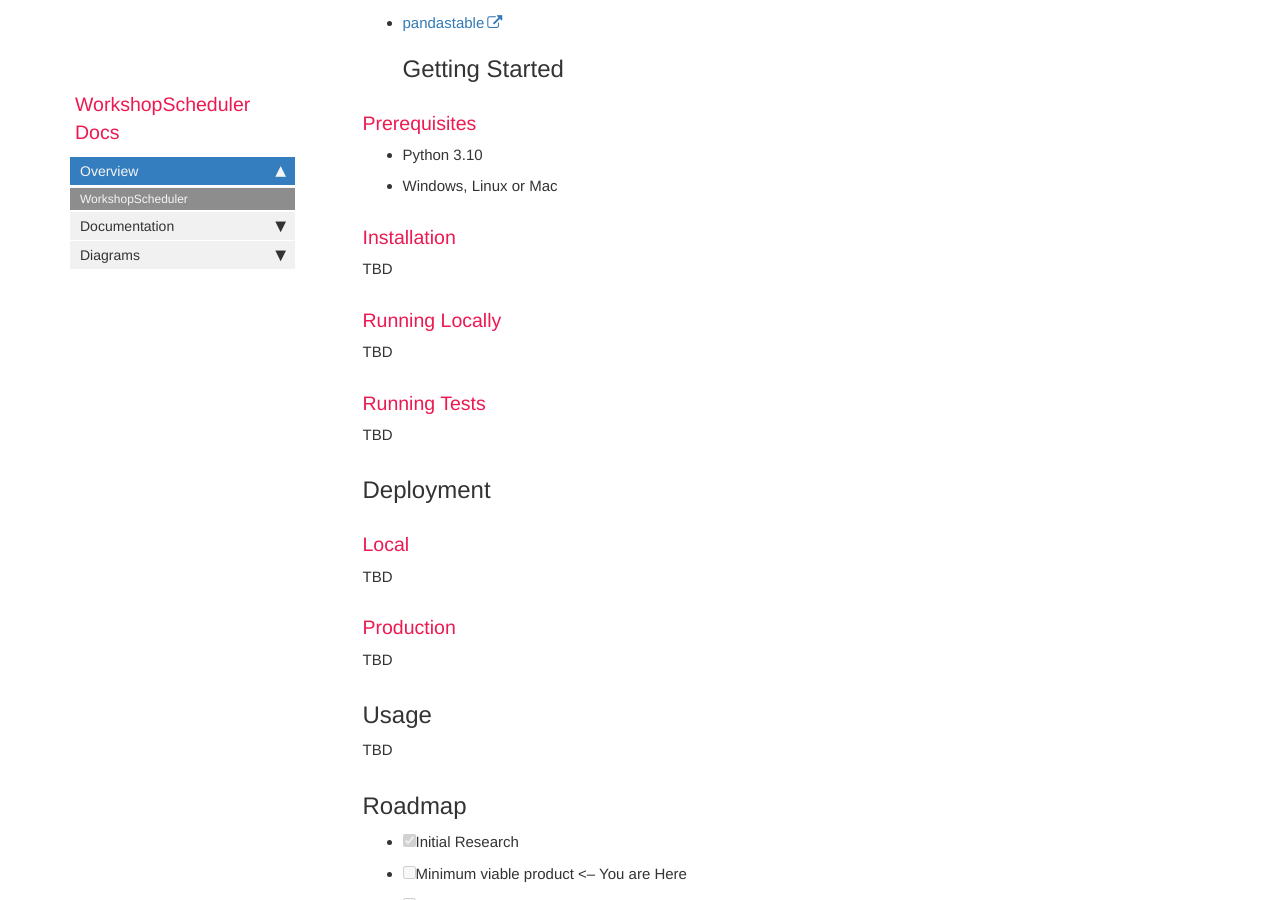
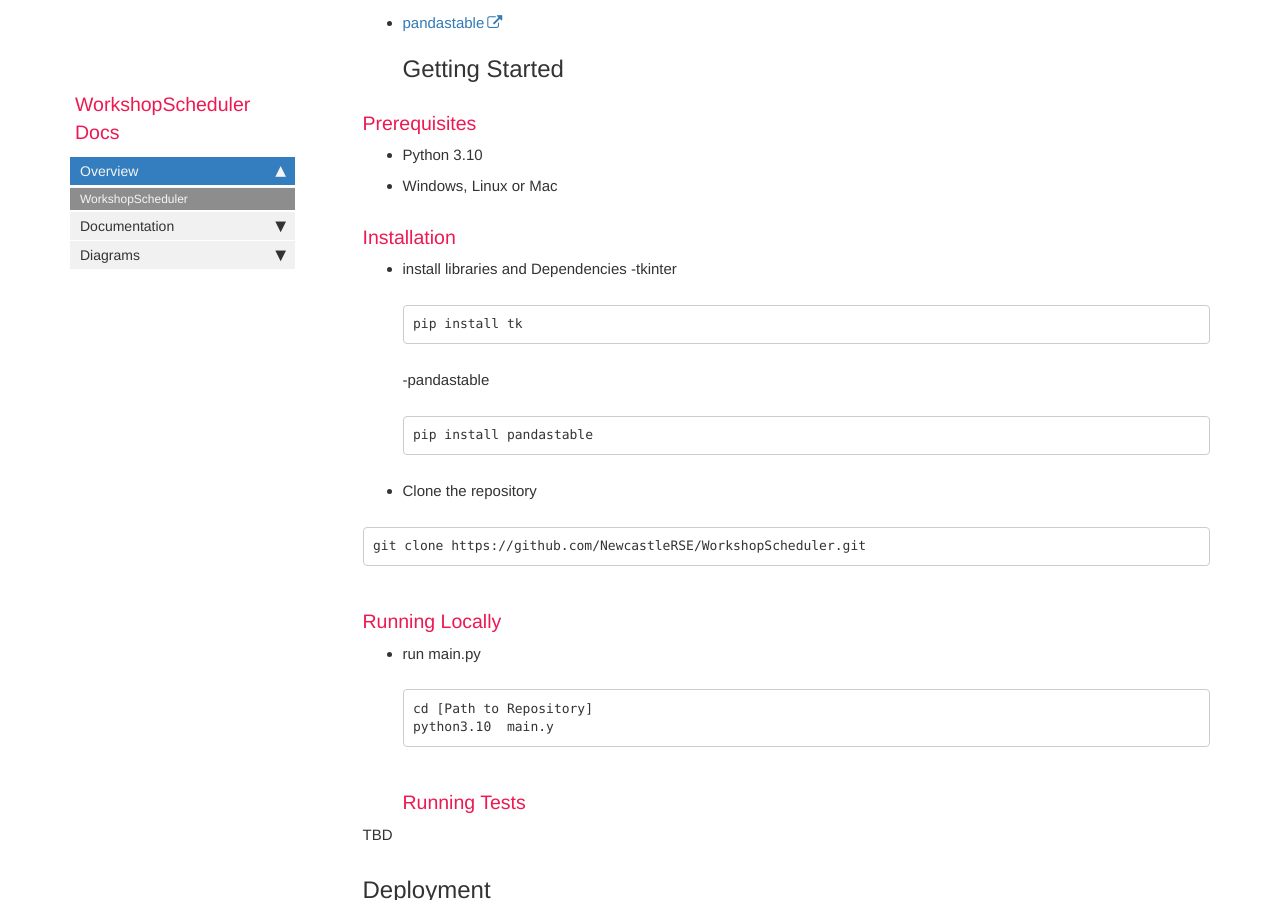
Before and after one commit to NewcastleRSE/WorkshopScheduler, a Jekyll site: the page built from index.md, in a window 1280 px wide and 900 px high, scrolled down 1428 px. Built offline with Jekyll 4.4.1, drawn with Linux system fonts in a browser that asks for light colours; comment, search, counter and statistics services are not loaded.

Commit message:
added Installation and  instructions to run locally

````diff
--- a/index.md
+++ b/index.md
@@ -34,12 +34,29 @@ Newcastle University
 
 ### Installation
 
-TBD
+* install libraries and Dependencies
+-tkinter
+```
+pip install tk
+```
+-pandastable
+```
+pip install pandastable
+```
+
+* Clone the repository
+
+```
+git clone https://github.com/NewcastleRSE/WorkshopScheduler.git
+```
+
 
 ### Running Locally
-
-TBD
-
+* run main.py
+```
+cd [Path to Repository]
+python3.10  main.y
+```
 ### Running Tests
 
 TBD
````
